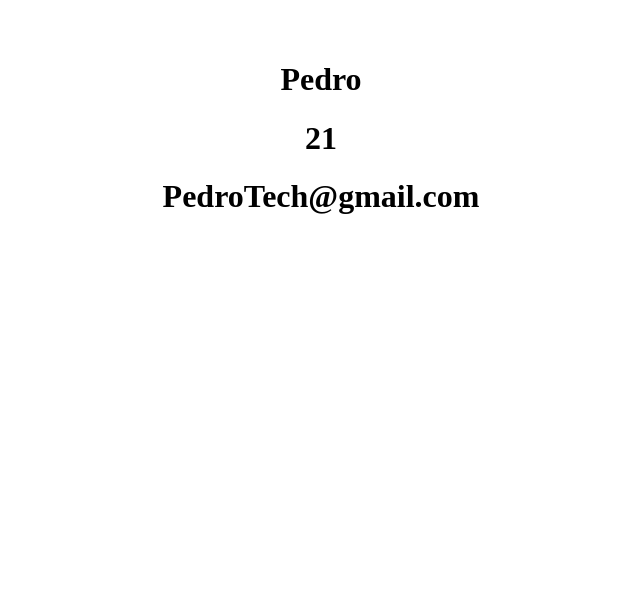
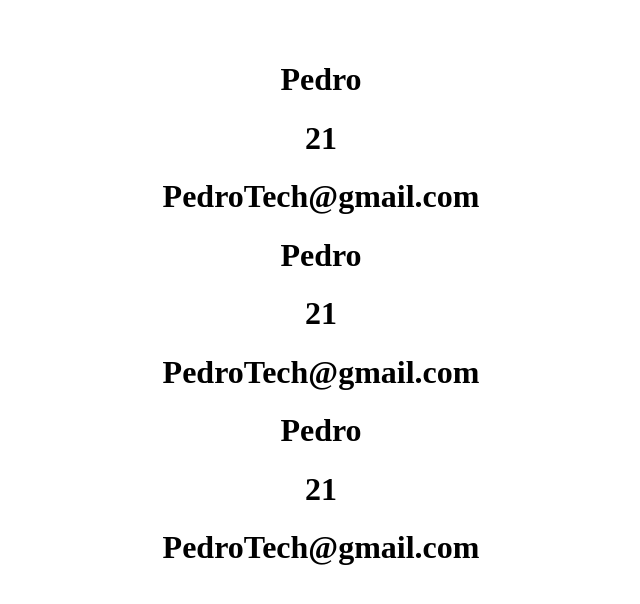
Before and after one commit to tla111/react-course-pedrotech, a React (Vite) app in the folder frontend/: page / in a window 1280 px wide. Shown: the top 604 px of the page, without its empty margins (319-959 px from the left). Built offline with nearby package versions, Linux system fonts and the light colour scheme.

Commit message:
able to render multiple UserOne component

```diff
--- a/frontend/src/App.jsx
+++ b/frontend/src/App.jsx
@@ -5,6 +5,8 @@ const App = () => {
 
   return (
     <div className="App">
+      <UserOne />
+      <UserOne />
       <UserOne />
     </div>
   )
```
